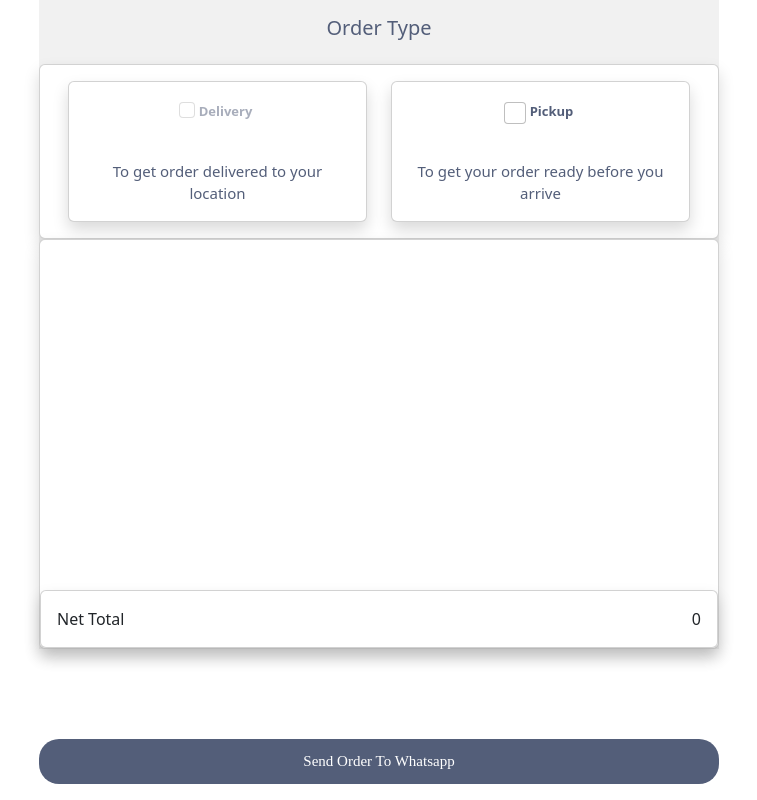
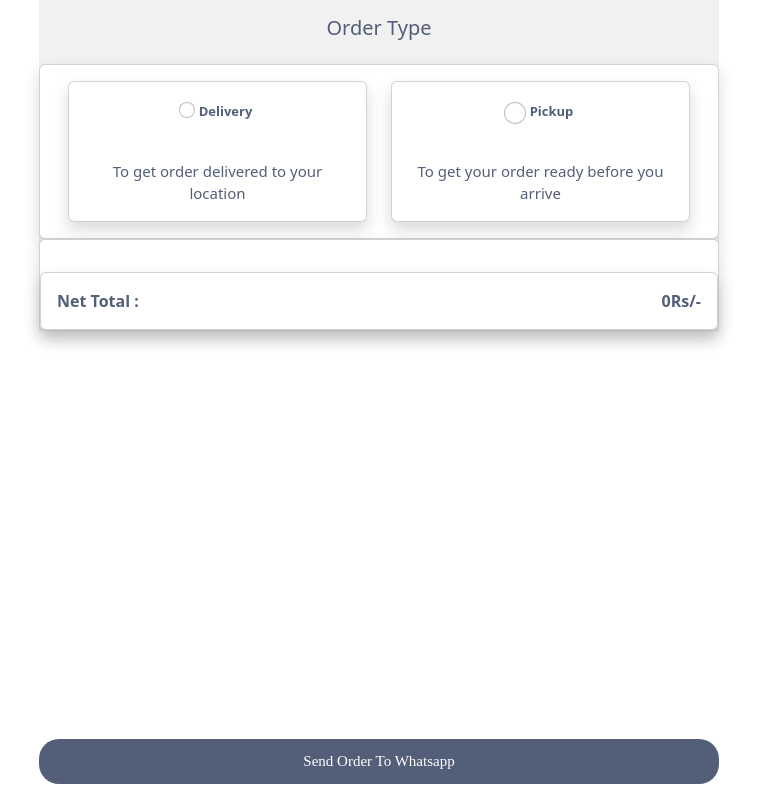
Before and after one commit to aaasoftwaresolution/qrcodescanner, a React (Create React App) app: page /delivery in a window 1280 px wide. Shown: the whole page, without its empty margins (261-1018 px from the left). Built offline with nearby package versions, Linux system fonts and the light colour scheme; no server answers.

Commit message:
mob number changed

```diff
--- a/src/screens/DeliveryScreen.js
+++ b/src/screens/DeliveryScreen.js
@@ -42,7 +42,7 @@ items.forEach(el =>{
    val.push(item)
 });
 console.log('here',JSON.stringify(val));
-  var myOtherUrl =  "https://wa.me/+918606783324?text=" + encodeURI(JSON.stringify(val));
+  var myOtherUrl =  "https://wa.me/+918129602660?text=" + encodeURI(JSON.stringify(val));
   return (
     <div>
       <div className="container2">
@@ -59,10 +59,10 @@ console.log('here',JSON.stringify(val));
                           <div class="form-check d-flex justify-content-center">
                             <input
                               class="form-check-input"
-                              type="checkbox"
+                              type="radio"
                               value=""
                               id="flexCheckDefault"
-                              disabled
+
 
                             />
                             <label
@@ -75,7 +75,7 @@ console.log('here',JSON.stringify(val));
                           </div>
                         </div>
 
-                        <div className="d-flex justify-content-between p-3">
+                        <div className="d-flex justify-content-center p-3">
                           <div className="text-center font-color" style={{fontSize:"15px"}}>To get order delivered to your location</div>
                           <div className=""></div>
                         </div>
@@ -87,7 +87,7 @@ console.log('here',JSON.stringify(val));
                           <div class="form-check d-flex justify-content-center">
                             <input
                               class="form-check-input"
-                              type="checkbox"
+                              type="radio"
                               value=""
                               id="flexCheckDefault"
                               onClick={() => setShow((prev) => !prev)}
@@ -123,7 +123,7 @@ console.log('here',JSON.stringify(val));
 
         <div className="order1 col-12 col-sm-12 col-lg-12 col-md-12">
           <div class="card curve shadow p-0 mb-0 bg-white rounded ">
-            <div class="card-body height">
+            <div class="card-body ">
               {/* horizontal time card  */}
 
               {show && (
@@ -169,8 +169,8 @@ console.log('here',JSON.stringify(val));
             </div>
             <div class="card curve shadow p-0 mb-0 bg-white rounded ">
               <div className="d-flex justify-content-between p-3">
-                <div className="">Net Total</div>
-                <div className="">{cartTotal}</div>
+                <div className="font-color" style={{fontWeight:"600"}}>Net Total :</div>
+                <div className="font-color" style={{fontWeight:"800"}}>{cartTotal}Rs/-</div>
               </div>
             </div>
           </div>
--- a/src/screens/OrderScreen.js
+++ b/src/screens/OrderScreen.js
@@ -18,16 +18,18 @@ export default function OrderScreen() {
     <>
       <CartProvider>
         <div className="container2">
-          <div className="d-flex justify-content-between">
-            <Link to={"/"}>
-              <i class="fa  fa-arrow-left  p-3 font-color"></i>
-            </Link>
-            <div>
-              <div>
-                <h5 class="font-color  p-3 text-center">My Orders</h5>
+          <div className="">
+
+              <div className="col-1 d-flex justify-content-start" style={{position:"absolute"}}>
+              <Link to={"/"}>
+                <i class="fa  fa-arrow-left  p-3 font-color"></i>
+                </Link>
               </div>
+
+
+            <div className="col-11 d-flex justify-content-center">
+              <h5 class="font-color  p-3 text-center">My Orders</h5>
             </div>
-            <i class="fa-brands fa-facebook-f p-3"></i>
           </div>
           <div className="order1 col-12 col-sm-12 col-lg-12 col-md-12">
             <div class="card curve shadow p-0 mb-0 bg-white rounded ">
@@ -47,10 +49,7 @@ export default function OrderScreen() {
                           <div className="currency p-1"> S.R</div>
                         </div>
                       </div>
-                      <div
-                        className="col-11 d-flex justify-content-center "
-                        style={{ left: "100px" }}
-                      >
+                      <div className="col-11 d-flex justify-content-center ">
                         <button
                           className="button-five m-2"
                           onClick={() =>
@@ -84,7 +83,7 @@ export default function OrderScreen() {
               <div class="card curve shadow p-0 mb-0 bg-white rounded ">
                 <div className="d-flex justify-content-between p-3">
                   <div className="">Total</div>
-                  <div className="">{cartTotal}Rs /-</div>
+                  <div className="font-color" style={{fontWeight:"800"}}>{cartTotal}Rs /-</div>
                 </div>
               </div>
             </div>
@@ -93,7 +92,7 @@ export default function OrderScreen() {
         <div className="container2">
           <form>
             <div class="form-group p-1">
-              <label for="exampleFormControlTextarea1">Notes</label>
+              <label for="exampleFormControlTextarea1" className="p-3">Notes</label>
               <textarea
                 class="form-control"
                 id="exampleFormControlTextarea1"
```
